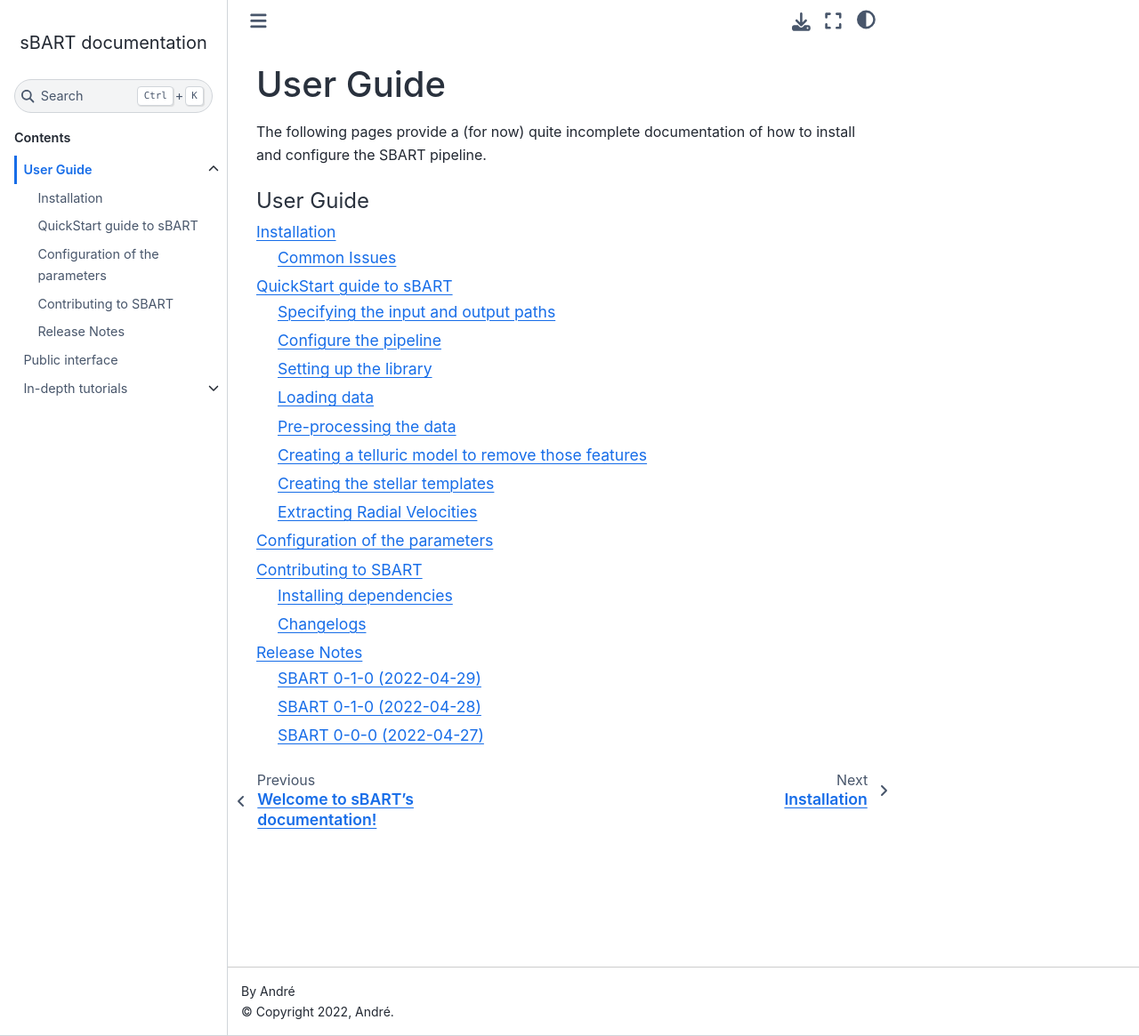
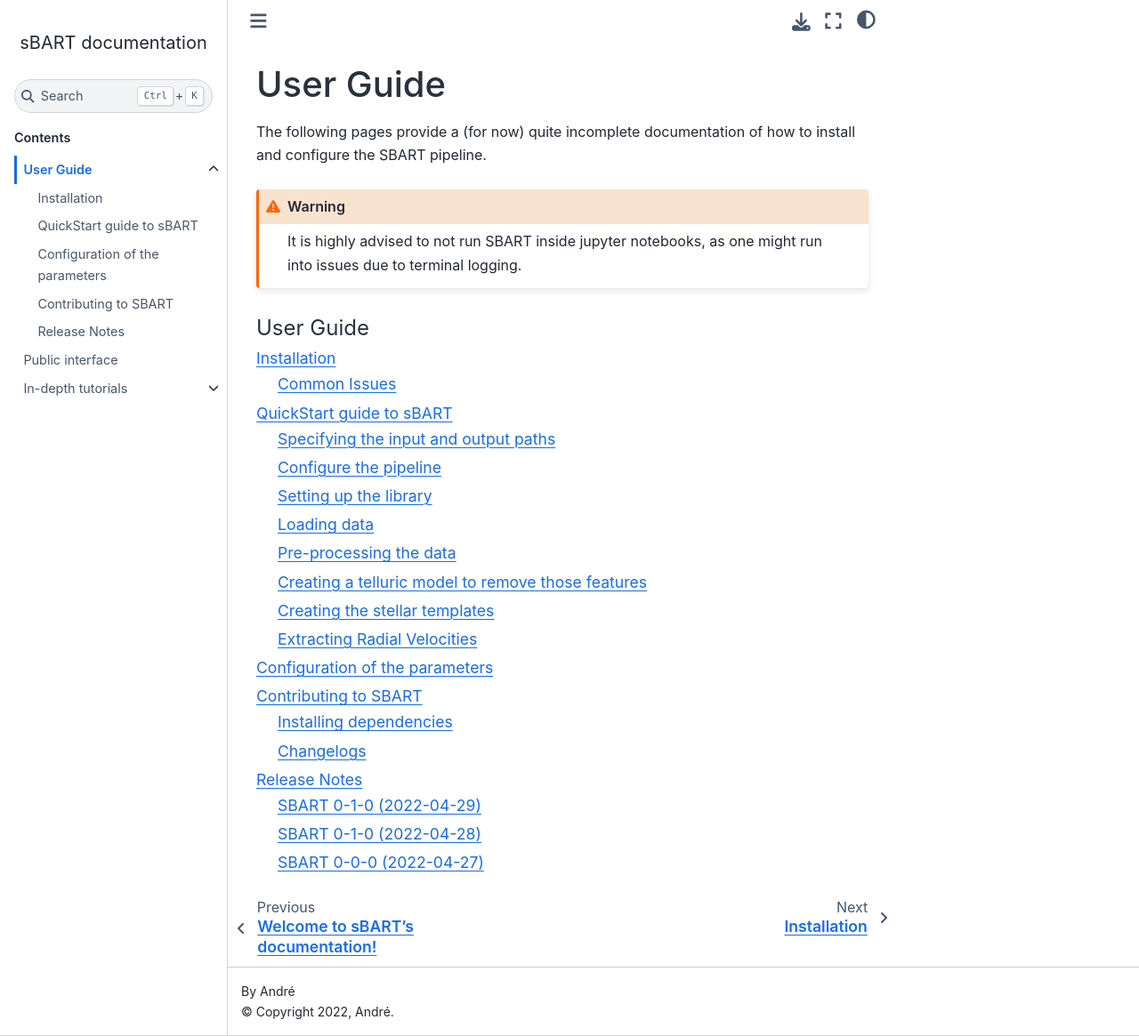
Before and after one commit to iastro-pt/sBART, a Sphinx documentation site: the page built from docs/guide.rst, in a window 1280 px wide and 1165 px high. Shown: the whole window at 89% size. Built offline with Sphinx 7.4.7 and the Sphinx Book theme 1.1.4, drawn with Linux system fonts in a browser that asks for light colours.

Commit message:
user warning for jupyter notebooks

```diff
--- a/docs/guide.rst
+++ b/docs/guide.rst
@@ -3,6 +3,8 @@ User Guide
 
 The following pages provide a (for now) quite incomplete documentation of how to install and configure the SBART pipeline.
 
+.. warning::
+    It is highly advised to not run SBART inside jupyter notebooks, as one might run into issues due to  terminal logging.
 
 .. toctree::
    :maxdepth: 2
```
